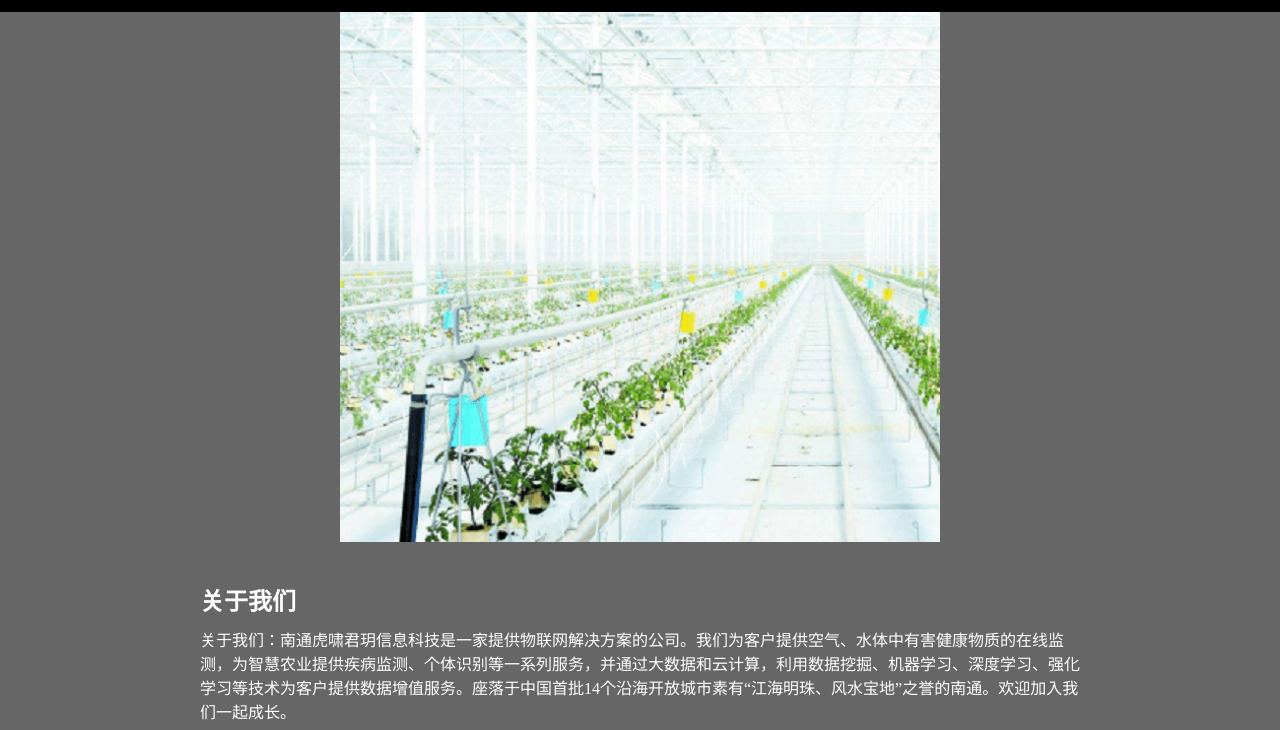
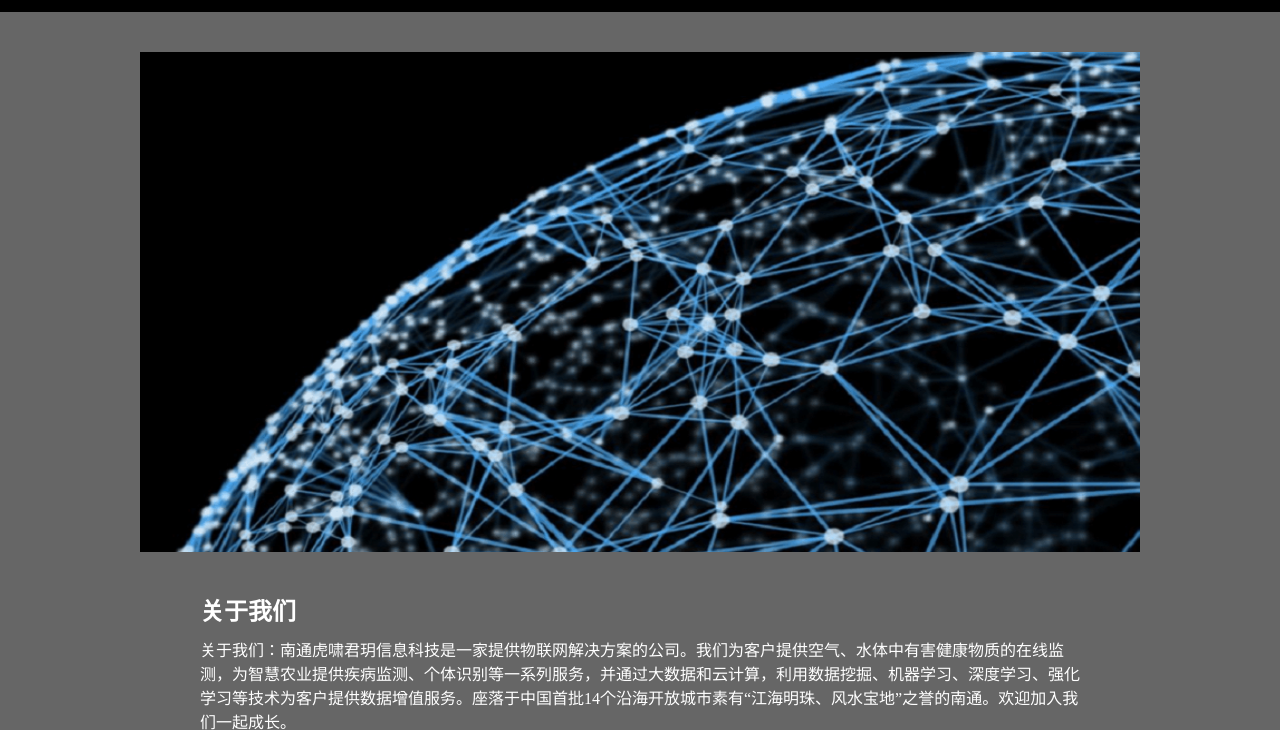
Before and after one commit to RobinZhao00/site, a plain HTML site: page contact.html in a window 1280 px wide. Shown: the part 68-798 px from the top of the page. Drawn offline with Linux system fonts and the light colour scheme.

Commit message:
add style

```diff
--- a/contact.html
+++ b/contact.html
@@ -24,15 +24,11 @@
   <div class="main">
     <div class="swiper-container">
       <div class="swiper-wrapper">
-        <div class="swiper-slide silde-1"></div>
-        <div class="swiper-slide slide-2"></div>
-        <div class="swiper-slide slide-3"></div>
-        <div class="swiper-slide slide-4"></div>
+        <div class="swiper-slide"></div>
+        <div class="swiper-slide"></div>
+        <div class="swiper-slide"></div>
+        <div class="swiper-slide"></div>
       </div>
-      <!--<div class="swiper-pagination"></div>-->
-      <!--<div class="swiper-button-prev"></div>-->
-      <!--<div class="swiper-button-next"></div>-->
-      <!--<div class="swiper-scrollbar"></div>-->
     </div>
     <div class="contact-container">
       <div class="about">
@@ -57,7 +53,6 @@
   <script>
     var mySwiper = new Swiper('.swiper-container', {
       autoplay: true,//可选选项，自动滑动
-      loop: true,
     })
   </script>
 </body>
--- a/style.css
+++ b/style.css
@@ -67,8 +67,9 @@ ul, li {
 }
 
 .swiper-container {
-    width: 600px;
-    height: 530px;
+    margin-top: 40px;
+    width: 1000px;
+    height: 500px;
 }
 
 .main .swiper-wrapper {
@@ -79,7 +80,7 @@ ul, li {
     display: flex;
     justify-content: center;
     align-items: center;
-    background-size: auto 100%;
+    background-size: 100% 100%;
     background-repeat: no-repeat;
 }
 
```
Also changed, not shown: case.html (+4 -9 lines), index.html (+4 -9 lines), product.html (+4 -9 lines), solution.html (+6 -10 lines).
